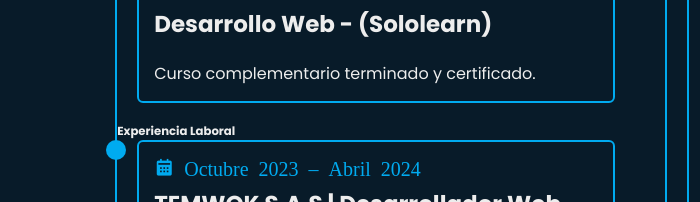
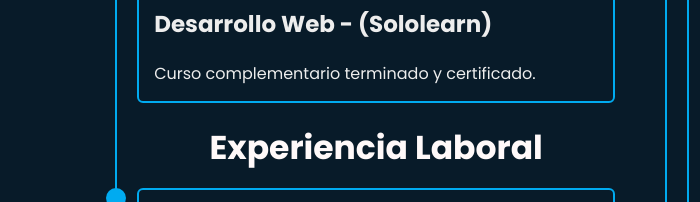
Before and after one commit to teorb/portafolio-Web, a plain HTML site: page index.html in a window 1280 px wide. Shown: the part 3685-3887 px from the top of the page, 0-700 px from the left. Drawn offline with nearby package versions, Linux system fonts and the light colour scheme.

Commit message:
style.css

```diff
--- a/style.css
+++ b/style.css
@@ -445,6 +445,13 @@ section{
     height: 2rem;
     background: var(--main-color);
     border-radius: 50%;
+}
+.experiencia{
+    text-align: center;
+    font-size: 3.3rem;
+    margin: 0 0 1.5rem 2rem;
+    color: #fff9f9;
+
 }
 
 
```
